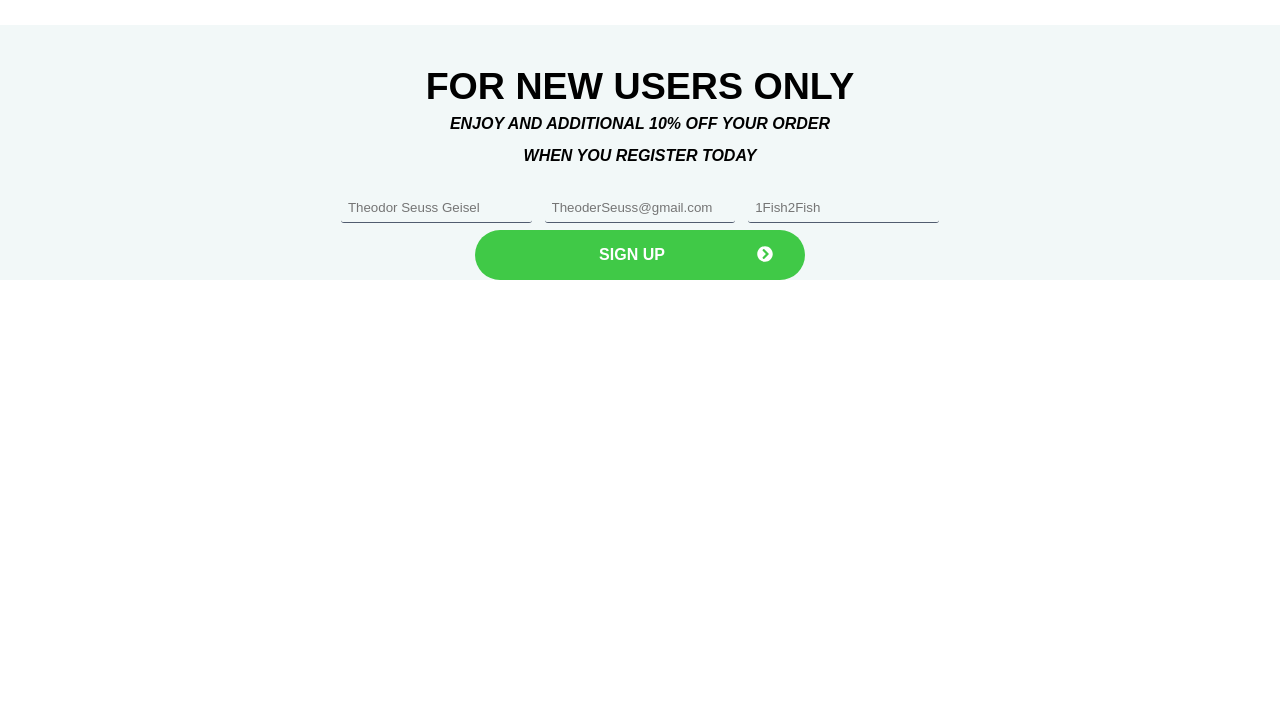
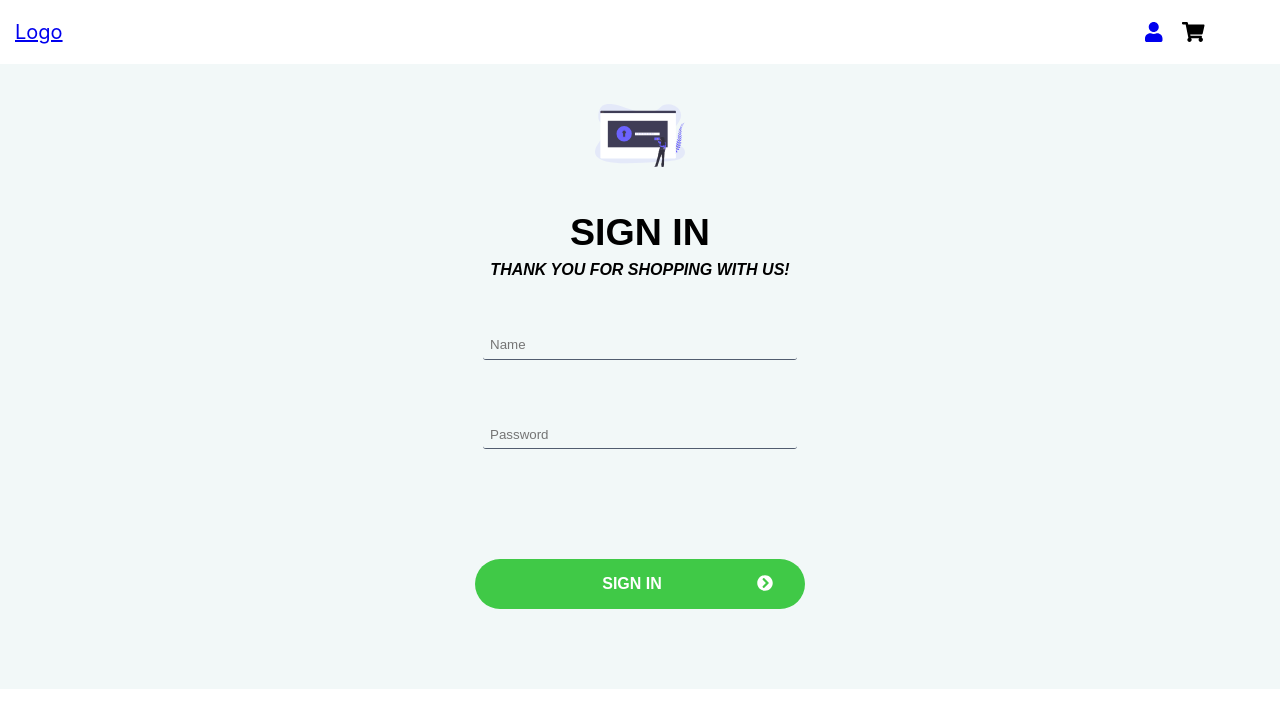
Before and after one commit to t-shirt-shop/t-shirt-shop, a React (Create React App) app in the folder front_end/tshirts/: page /login in a window 1280 px wide. Shown: the top 728 px of the page. Built offline with nearby package versions, Linux system fonts and the light colour scheme.

Commit message:
updated login components

```diff
--- a/front_end/tshirts/src/components/landingpage/Hero.js
+++ b/front_end/tshirts/src/components/landingpage/Hero.js
@@ -54,7 +54,7 @@ const StyledButton = styled.button`
 function Hero(){
     return(
         <div>
-            <div><Img src={img} /> </div>
+            <div><img src={img} /> </div>
             <ButtonGroup>
                 <StyledButton>Shop All</StyledButton>
                 <StyledButton>Hot</StyledButton>
--- a/front_end/tshirts/src/components/landingpage/Nav.js
+++ b/front_end/tshirts/src/components/landingpage/Nav.js
@@ -10,12 +10,14 @@ import { NavLink } from "react-router-dom";
 function Nav() {
     return (
         <div className='navi'>
-            <div className='logos'>
-                <p className='logo'>Logo</p>
-            </div>
+            <NavLink to="/">
+                <div className='logos'>
+                    <p className='logo'>Logo</p>
+                </div>
+            </NavLink>
             <div className='icons'>
                 <div className='icon'>
-                    <NavLink to="/login">
+                    <NavLink exact to="/login">
                         <FontAwesomeIcon icon={faUser} />
                     </NavLink>
                 </div><div className='icon'> <FontAwesomeIcon icon={faShoppingCart} /> </div>
--- a/front_end/tshirts/src/components/registerLogin/Login.js
+++ b/front_end/tshirts/src/components/registerLogin/Login.js
@@ -1,9 +1,11 @@
 import React from "react";
 import { connect } from "react-redux";
 import { registerNewUser } from '../../store/actions/usersActions';
+import Nav from "../landingpage/Nav";
+import svg from "../../assets/SIGN_IN.svg";
 
 import { FontAwesomeIcon } from "@fortawesome/react-fontawesome";
-import { faArrowRight, faChevronCircleRight } from "@fortawesome/free-solid-svg-icons";
+import { faArrowRight, faChevronCircleRight, faEnvelope } from "@fortawesome/free-solid-svg-icons";
 import styled from "styled-components";
 
 const Button = styled.button`
@@ -11,7 +13,7 @@ const Button = styled.button`
     display: inline-block;
     border: none;
     padding: 1rem 2rem;
-    margin: 0;
+    margin: 10vh 0;
     text-decoration: none;
     color: #ffffff;
     font-family: sans-serif;
@@ -31,6 +33,8 @@ const Button = styled.button`
 const ContainerDiv = styled.div`
     background: #F2F8F8;
     margin: 25px 0;
+    min-height: 605px;
+    margin: 0;
 `
 const Input = styled.input`
   padding: 0.5em;
@@ -43,6 +47,8 @@ const Input = styled.input`
   outline: 0;
   background: transparent;
   border-bottom: 1px solid #515C6F;
+  width: 300px;
+  margin: 30px;
 
 `;
 const H2 = styled.h2`
@@ -65,13 +71,21 @@ const P = styled.p`
 const Span = styled.span`
     float: right;
 `
+const Img = styled.img`
+  margin-top: 40px;
+`
+const Form = styled.form`
+  display: flex;
+  flex-direction: column;
+  align-items: center;
+`
+
 
 class NewUsers extends React.Component {
     constructor(props){
         super(props);
         this.state = {
-            registerUser: {
-            name: "",
+            LoginUserCreds: {
             email: "",
             password: ""
             }
@@ -80,8 +94,8 @@ class NewUsers extends React.Component {
 
     handleChange = e => {
         this.setState({
-            registerUser: {
-                ...this.state.registerUser,
+            LoginUserCreds: {
+                ...this.state.LoginUserCreds,
                 [e.target.name]: e.target.value
             }
         })
@@ -91,13 +105,12 @@ class NewUsers extends React.Component {
         console.log("should be routing!!!!!!!!!")
         console.log(this.props)
         e.preventDefault();
-        this.props.registerNewUser(this.state.registerUser)
+        this.props.registerNewUser(this.state.LoginUserCreds)
         .then(() => {
             this.props.history.push("/shirts");
          });
         this.setState({
-            registerUser: {
-                name: '',
+            LoginUserCreds: {
                 email: '',
                 password: ''
             }
@@ -106,38 +119,35 @@ class NewUsers extends React.Component {
 
     render(){
         return(
+          <div>
+            <Nav />
             <ContainerDiv>
-                <H2>FOR NEW USERS ONLY</H2>
-                <P>ENJOY AND ADDITIONAL 10% OFF YOUR ORDER <br/> WHEN YOU REGISTER TODAY</P>
+                <Img src={svg} />
+                <H2>SIGN IN</H2>
+                <P>THANK YOU FOR SHOPPING WITH US!</P>
 
-                <form onSubmit={this.handleSubmit}>
+                <Form onSubmit={this.handleSubmit}>
                     <Input
                         type="text"
-                        placeholder="Theodor Seuss Geisel"
-                        value={this.state.name}
-                        onChange={this.handleChange}
-                        name='name'
-                    />
-                    <Input
-                        type="text"
-                        placeholder="TheoderSeuss@gmail.com"
+                        placeholder="Name"
                         value={this.state.email}
                         onChange={this.handleChange}
                         name='email'
                     />
                     <Input
-                        placeholder="1Fish2Fish"
+                        placeholder="Password"
                         type="text"
                         value={this.state.password}
                         onChange={this.handleChange}
                         name='password'
                     />
-                </form>
-                <Button onClick={this.handleSubmit}>SIGN UP <Span>
+                </Form>
+                <Button onClick={this.handleSubmit}>SIGN IN <Span>
                 {/* <img src={arrow} */}
                     <FontAwesomeIcon icon={faChevronCircleRight} size="xl"/>
                     </Span> </Button>
             </ContainerDiv>
+          </div>
         );
     }
 }
--- a/front_end/tshirts/src/components/registerLogin/Register.js
+++ b/front_end/tshirts/src/components/registerLogin/Register.js
@@ -1,9 +1,11 @@
 import React from "react";
 import { connect } from "react-redux";
 import { registerNewUser } from '../../store/actions/usersActions';
+import Nav from "../landingpage/Nav";
+import svg from "../../assets/SIGN_IN.svg";
 
 import { FontAwesomeIcon } from "@fortawesome/react-fontawesome";
-import { faArrowRight, faChevronCircleRight } from "@fortawesome/free-solid-svg-icons";
+import { faArrowRight, faChevronCircleRight, faEnvelope } from "@fortawesome/free-solid-svg-icons";
 import styled from "styled-components";
 
 const Button = styled.button`
@@ -11,7 +13,7 @@ const Button = styled.button`
     display: inline-block;
     border: none;
     padding: 1rem 2rem;
-    margin: 0;
+    margin: 10vh 0;
     text-decoration: none;
     color: #ffffff;
     font-family: sans-serif;
@@ -31,6 +33,8 @@ const Button = styled.button`
 const ContainerDiv = styled.div`
     background: #F2F8F8;
     margin: 25px 0;
+    min-height: 605px;
+    margin: 0;
 `
 const Input = styled.input`
   padding: 0.5em;
@@ -43,6 +47,8 @@ const Input = styled.input`
   outline: 0;
   background: transparent;
   border-bottom: 1px solid #515C6F;
+  width: 300px;
+  margin: 30px;
 
 `;
 const H2 = styled.h2`
@@ -65,13 +71,21 @@ const P = styled.p`
 const Span = styled.span`
     float: right;
 `
+const Img = styled.img`
+  margin-top: 40px;
+`
+const Form = styled.form`
+  display: flex;
+  flex-direction: column;
+  align-items: center;
+`
+
 
 class NewUsers extends React.Component {
     constructor(props){
         super(props);
         this.state = {
-            registerUser: {
-            name: "",
+            LoginUserCreds: {
             email: "",
             password: ""
             }
@@ -80,8 +94,8 @@ class NewUsers extends React.Component {
 
     handleChange = e => {
         this.setState({
-            registerUser: {
-                ...this.state.registerUser,
+            LoginUserCreds: {
+                ...this.state.LoginUserCreds,
                 [e.target.name]: e.target.value
             }
         })
@@ -91,13 +105,12 @@ class NewUsers extends React.Component {
         console.log("should be routing!!!!!!!!!")
         console.log(this.props)
         e.preventDefault();
-        this.props.registerNewUser(this.state.registerUser)
+        this.props.registerNewUser(this.state.LoginUserCreds)
         .then(() => {
             this.props.history.push("/shirts");
          });
         this.setState({
-            registerUser: {
-                name: '',
+            LoginUserCreds: {
                 email: '',
                 password: ''
             }
@@ -106,38 +119,35 @@ class NewUsers extends React.Component {
 
     render(){
         return(
+          <div>
+            <Nav />
             <ContainerDiv>
-                <H2>FOR NEW USERS ONLY</H2>
-                <P>ENJOY AND ADDITIONAL 10% OFF YOUR ORDER <br/> WHEN YOU REGISTER TODAY</P>
+                <Img src={svg} />
+                <H2>SIGN IN</H2>
+                <P>THANK YOU FOR SHOPPING WITH US!</P>
 
-                <form onSubmit={this.handleSubmit}>
+                <Form onSubmit={this.handleSubmit}>
                     <Input
                         type="text"
-                        placeholder="Theodor Seuss Geisel"
-                        value={this.state.name}
-                        onChange={this.handleChange}
-                        name='name'
-                    />
-                    <Input
-                        type="text"
-                        placeholder="TheoderSeuss@gmail.com"
+                        placeholder="Name"
                         value={this.state.email}
                         onChange={this.handleChange}
                         name='email'
                     />
                     <Input
-                        placeholder="1Fish2Fish"
+                        placeholder="Password"
                         type="text"
                         value={this.state.password}
                         onChange={this.handleChange}
                         name='password'
                     />
-                </form>
-                <Button onClick={this.handleSubmit}>SIGN UP <Span>
+                </Form>
+                <Button onClick={this.handleSubmit}>SIGN IN <Span>
                 {/* <img src={arrow} */}
                     <FontAwesomeIcon icon={faChevronCircleRight} size="xl"/>
                     </Span> </Button>
             </ContainerDiv>
+          </div>
         );
     }
 }
```
Also changed, not shown: front_end/tshirts/src/assets/SIGN_IN.svg (added), front_end/tshirts/src/assets/envelope.svg (added).
